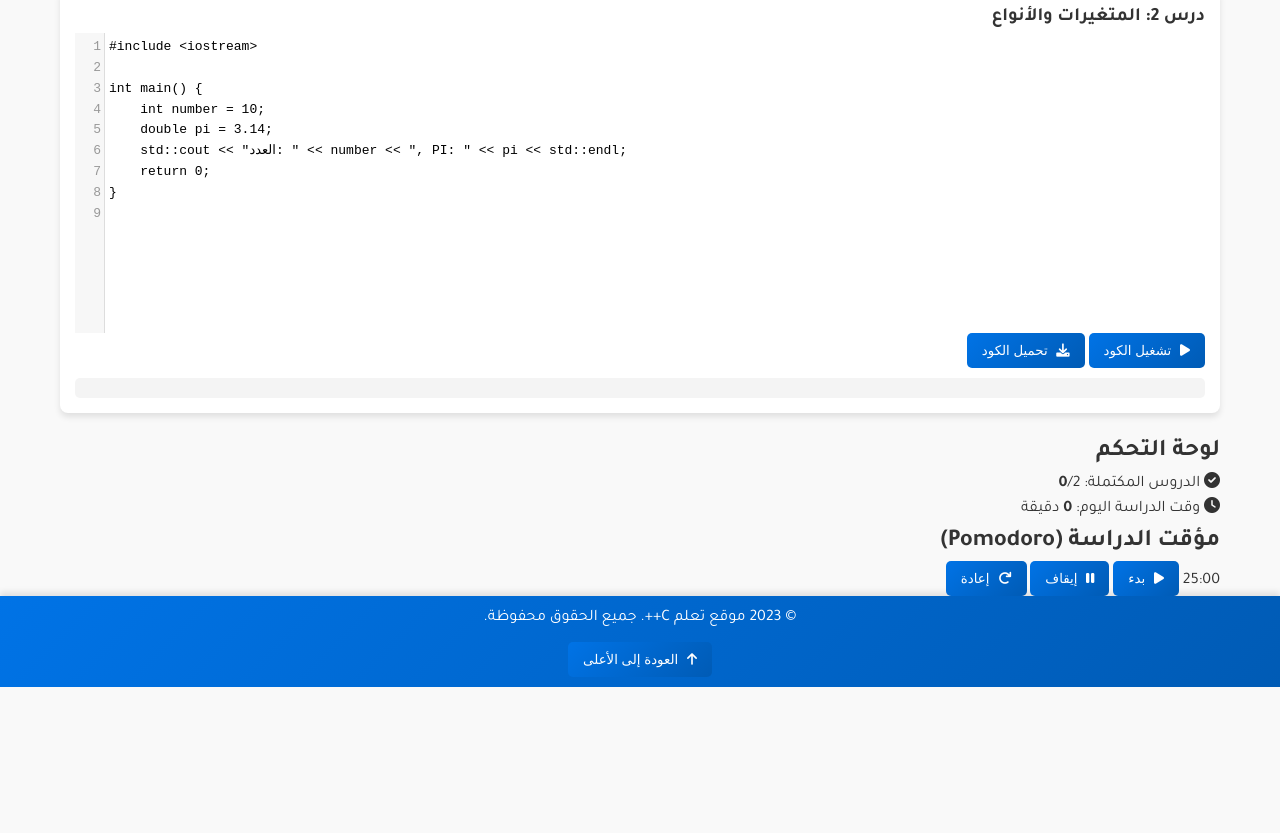
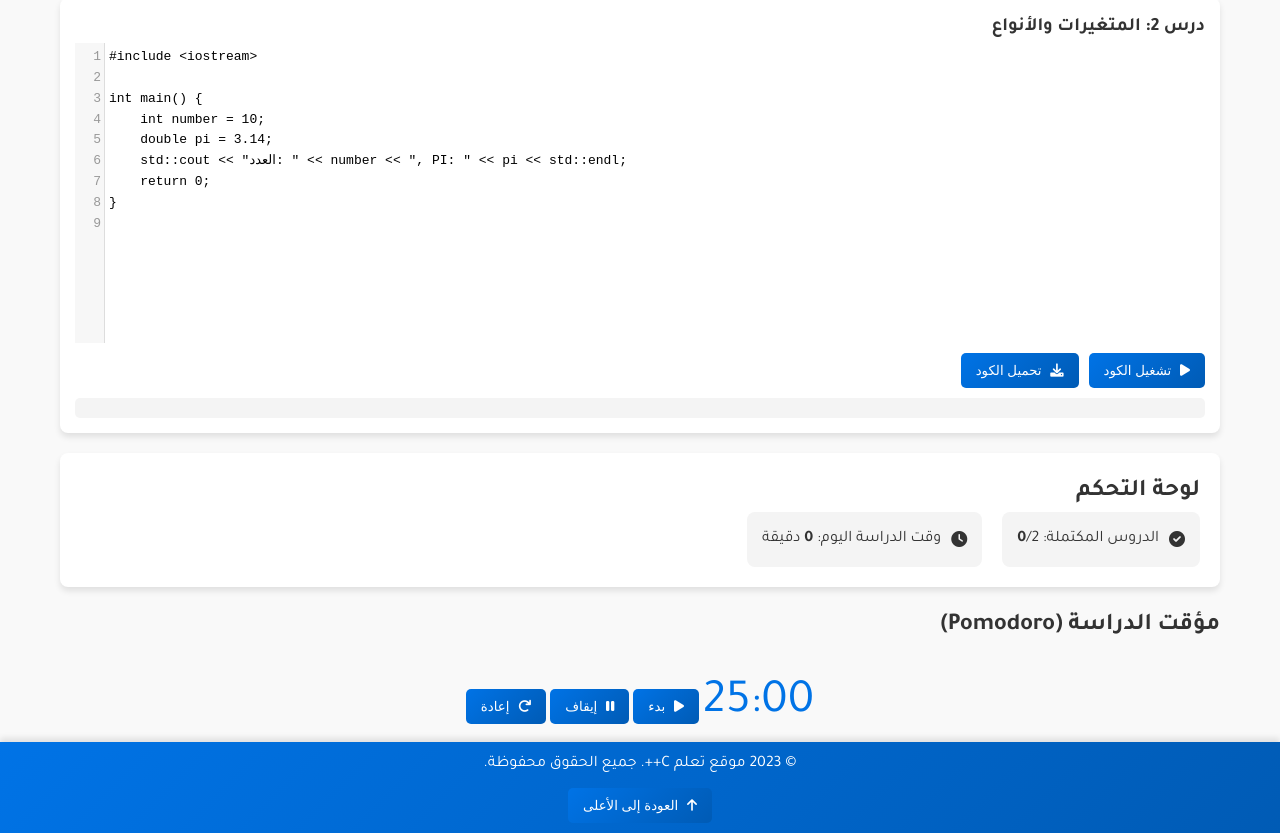
Before and after one commit to MOKRANE87756/apprendre-c-, a plain HTML site: page index.html in a window 1280 px wide. Shown: the part 673-1506 px from the top of the page. Before the commit the page ends 1360 px from the top, so only its background shows below. Drawn offline with nearby package versions, Linux system fonts and the light colour scheme.

Commit message:
Update styles.css

```diff
--- a/styles.css
+++ b/styles.css
@@ -149,6 +149,12 @@ main {
     transform: translateY(-5px);
 }
 
+.actions {
+    display: flex;
+    gap: 10px;
+    margin-top: 10px;
+}
+
 textarea.code {
     width: 100%;
     height: 100px;
@@ -189,6 +195,44 @@ button i {
     background-color: #f4f4f4;
     border-radius: 5px;
     transition: background-color 0.3s ease;
+}
+
+#dashboard {
+    background-color: white;
+    border-radius: 8px;
+    box-shadow: 0 4px 6px rgba(0, 0, 0, 0.1);
+    padding: 20px;
+    margin-bottom: 20px;
+}
+
+.stats {
+    display: flex;
+    gap: 20px;
+}
+
+.stat {
+    background-color: #f4f4f4;
+    padding: 15px;
+    border-radius: 8px;
+    display: flex;
+    align-items: center;
+    gap: 10px;
+    transition: transform 0.3s ease;
+}
+
+.stat:hover {
+    transform: scale(1.05);
+}
+
+.timer {
+    text-align: center;
+    margin-top: 20px;
+}
+
+#timer {
+    font-size: 48px;
+    color: #0073e6;
+    margin-bottom: 20px;
 }
 
 footer {
```
